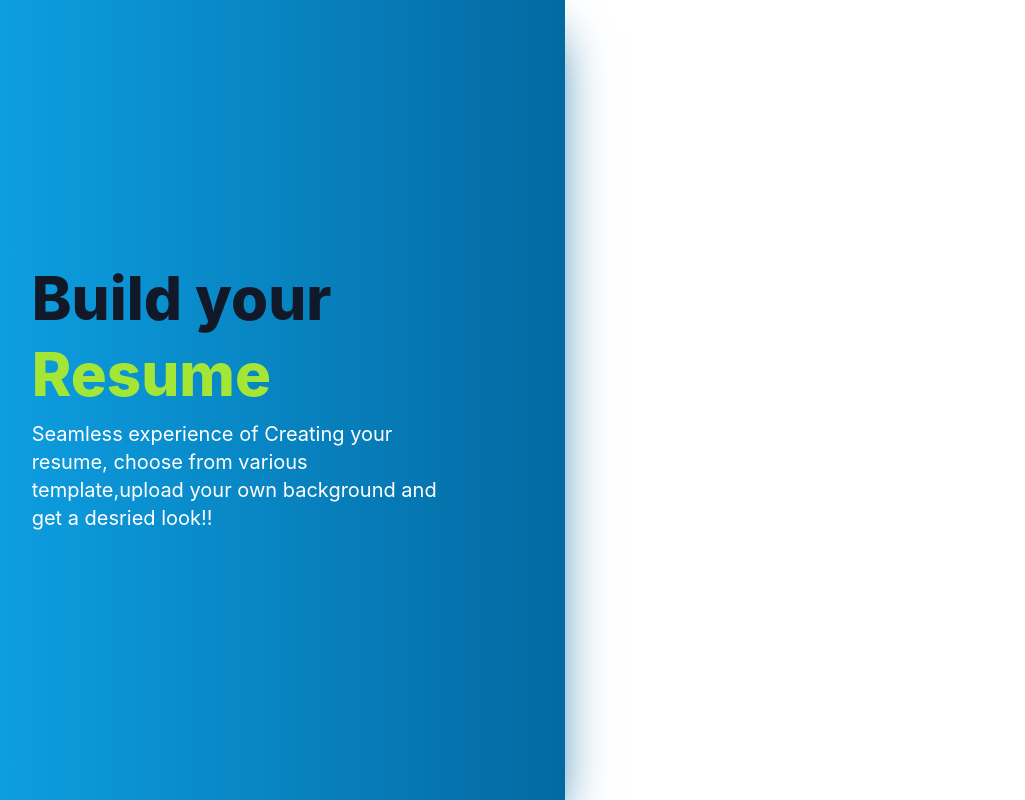
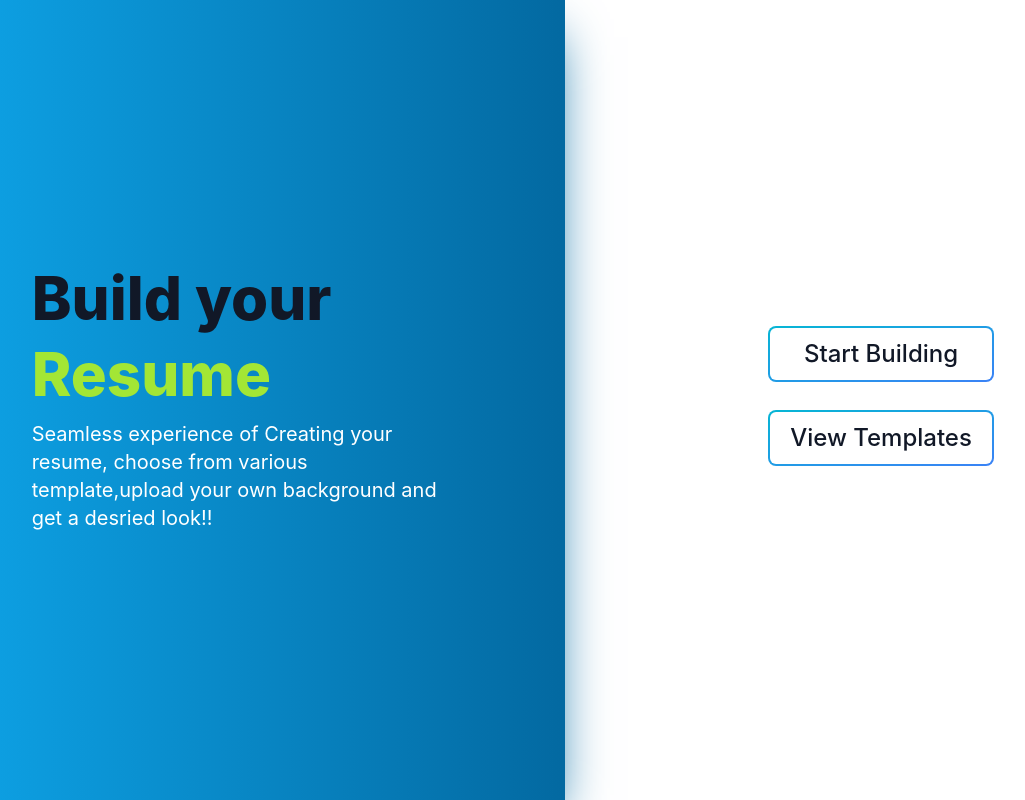
Before and after one commit to PrakashMandal-IV/Build_My_Resume, a React (Create React App) app: page / in a window 1280 px wide. Shown: the whole page, without its empty margins (75-1100 px from the left). Built offline with nearby package versions, Linux system fonts and the light colour scheme.

Commit message:
Add : hero section

```diff
--- a/src/Pages/LandingPage.jsx
+++ b/src/Pages/LandingPage.jsx
@@ -10,7 +10,20 @@ const LandingPage = () => {
 
                 </div>
             </div>
-            <div className="flex-1"></div>
+            <div className="flex  flex-1">
+                <div className="m-auto flex flex-col gap-5 ">
+                <button class="relative inline-flex items-center justify-center p-0.5 mb-2 mr-2 overflow-hidden text-sm font-medium text-gray-900 rounded-lg group bg-gradient-to-br from-cyan-500 to-blue-500 group-hover:from-cyan-500 group-hover:to-blue-500 hover:text-white dark:text-white focus:ring-4 focus:outline-none focus:ring-cyan-200 ">
+                        <span class="w-full relative md:text-2xl px-5 py-2.5 transition-all ease-in duration-75 bg-white dark:bg-sky-400 rounded-md group-hover:bg-opacity-0">
+                          Start Building
+                        </span>
+                    </button>
+                    <button class="relative inline-flex items-center justify-center p-0.5 mb-2 mr-2 overflow-hidden text-sm font-medium text-gray-900 rounded-lg group bg-gradient-to-br from-cyan-500 to-blue-500 group-hover:from-cyan-500 group-hover:to-blue-500 hover:text-white dark:text-white focus:ring-4 focus:outline-none focus:ring-cyan-200 ">
+                        <span class="w-full relative md:text-2xl px-5 py-2.5 transition-all ease-in duration-75 bg-white dark:bg-sky-400 rounded-md group-hover:bg-opacity-0">
+                           View Templates
+                        </span>
+                    </button>
+                </div>
+            </div>
         </div>
     </>)
 }
```
